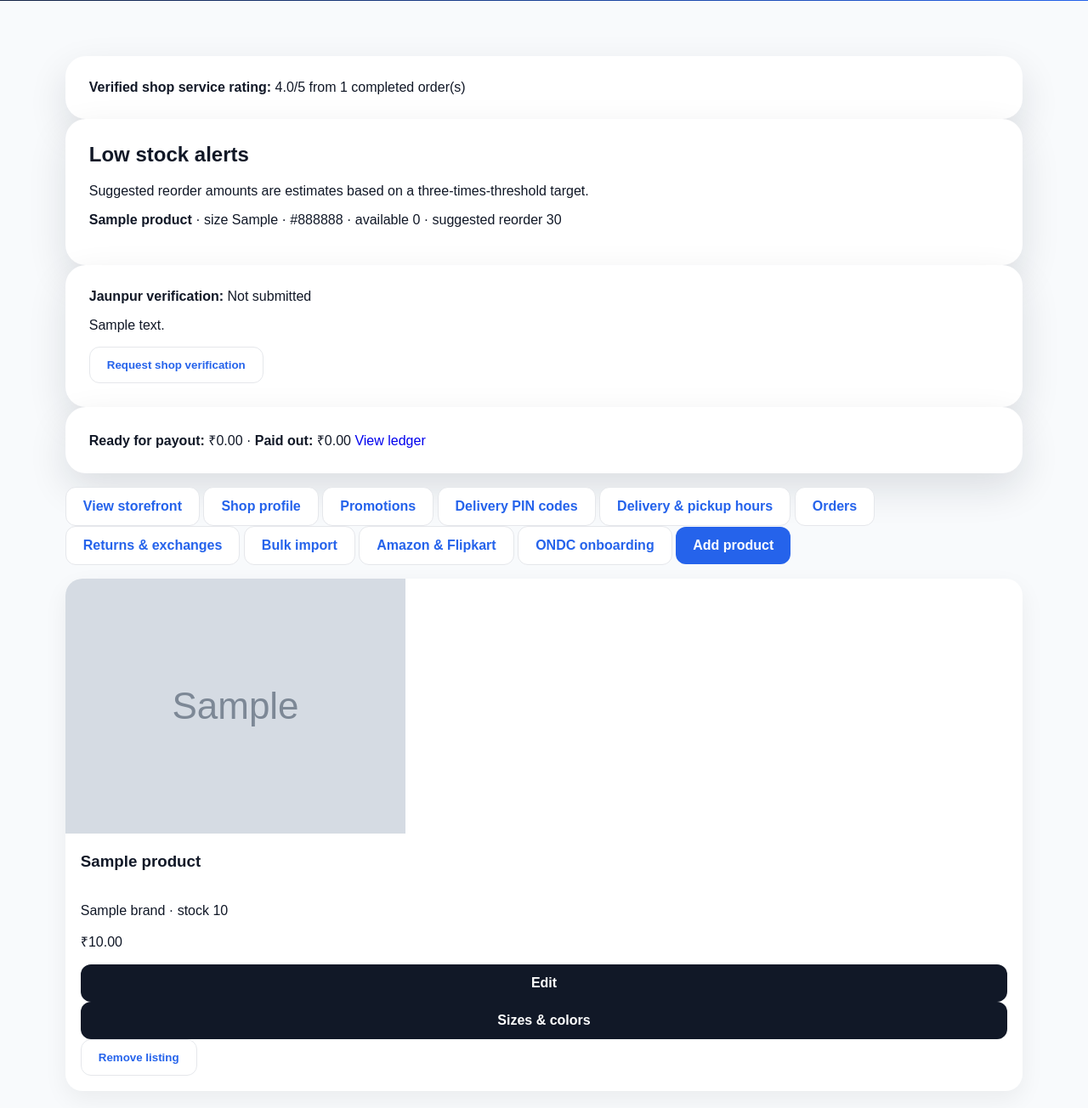
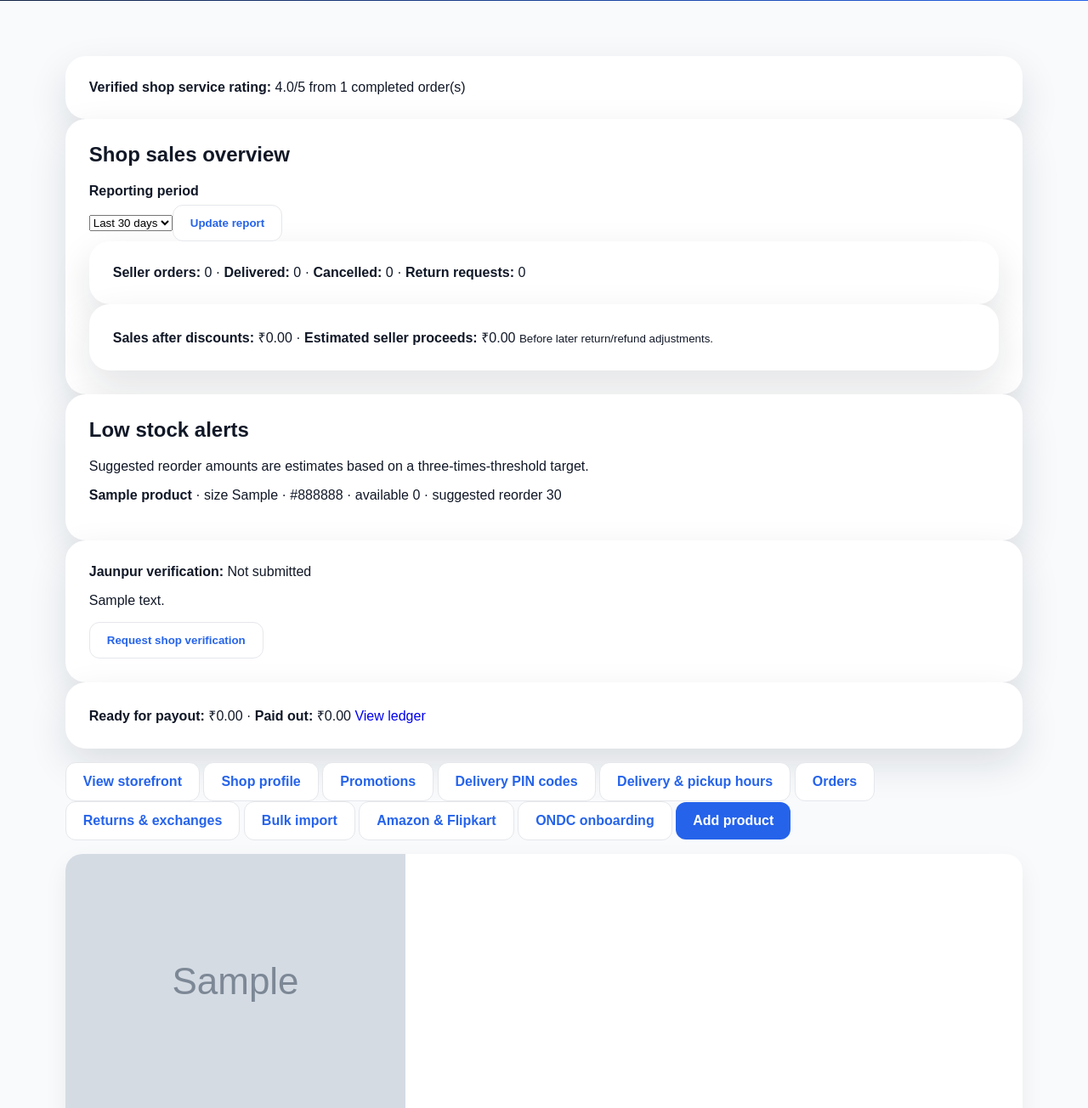
Before and after one commit to sartaj05/jaunpur-footwear-shop, a Django app: page /shops/seller/ in a window 1280 px wide; the page is wider, and only the part inside the window is pictured. Shown: the part 365-1669 px from the top of that part at 85% size. Run offline with Django 5.2, Linux system fonts and the light colour scheme; a user stored in the database is signed in; tables that the repository leaves empty hold one stand-in row (values such as "Sample post"); grey boxes marked "Sample" are stand-in pictures; parts of the project's set-up code (start-up, migrations or seed data) failed here and were passed over; some libraries are stand-ins or nearby versions.

Commit message:
feat(shops): add seller sales dashboard metrics

```diff
--- a/shops/views.py
+++ b/shops/views.py
@@ -263,6 +263,19 @@ def remove_fulfillment_slot(request, slot_id):
 def seller_dashboard(request):
     shop = get_object_or_404(Shop, owner=request.user)
     products = shop.products.select_related('brand', 'category').order_by('-created_at')
+    try:
+        period_days = int(request.GET.get('days', '30'))
+    except (TypeError, ValueError):
+        period_days = 30
+    if period_days not in {7, 30, 90}:
+        period_days = 30
+    period_start = timezone.now() - timedelta(days=period_days)
+    period_orders = shop.seller_orders.filter(created_at__gte=period_start)
+    paid_sales = period_orders.exclude(order__status='cancelled')
+    return_count = ReturnRequest.objects.filter(
+        order_item__product__shop=shop,
+        requested_at__gte=period_start,
+    ).count()
     ready_payouts = shop.seller_orders.filter(status='delivered', payout_status='pending').filter(
         Q(order__payment_status='paid') | Q(order__payment_method='Cash on Delivery')
     ).exclude(order__status='cancelled')
@@ -289,6 +302,13 @@ def seller_dashboard(request):
         'shop_review_average': shop.reviews.filter(is_visible=True).aggregate(value=Avg('rating'))['value'],
         'shop_review_count': shop.reviews.filter(is_visible=True).count(),
         'low_stock_inventory': low_stock_inventory,
+        'period_days': period_days,
+        'period_order_count': period_orders.count(),
+        'period_delivered_count': period_orders.filter(status='delivered').count(),
+        'period_cancelled_count': period_orders.filter(order__status='cancelled').count(),
+        'period_return_count': return_count,
+        'period_sales_total': paid_sales.aggregate(total=Sum('sales_amount'))['total'] or Decimal('0.00'),
+        'period_net_total': paid_sales.aggregate(total=Sum('net_amount'))['total'] or Decimal('0.00'),
     })
 
 
--- a/templates/shops/seller_dashboard.html
+++ b/templates/shops/seller_dashboard.html
@@ -4,6 +4,12 @@
 {% if shop.status != 'approved' %}<section class="featured-section"><h2>Application {{ shop.get_status_display }}</h2><p>Shop listings unlock after staff approval.</p><a class="card-btn" href="{% url 'shop_application' %}">View application</a></section>
 {% else %}<section class="featured-section">
     <div class="checkout-summary"><strong>Verified shop service rating:</strong> {% if shop_review_count %}{{ shop_review_average|floatformat:1 }}/5 from {{ shop_review_count }} completed order(s){% else %}No reviews yet{% endif %}</div>
+    <div class="checkout-form-card">
+        <h2>Shop sales overview</h2>
+        <form method="get" class="form-group"><label for="sales-period">Reporting period</label><select id="sales-period" name="days"><option value="7" {% if period_days == 7 %}selected{% endif %}>Last 7 days</option><option value="30" {% if period_days == 30 %}selected{% endif %}>Last 30 days</option><option value="90" {% if period_days == 90 %}selected{% endif %}>Last 90 days</option></select><button class="secondary-btn">Update report</button></form>
+        <div class="checkout-summary"><strong>Seller orders:</strong> {{ period_order_count }} · <strong>Delivered:</strong> {{ period_delivered_count }} · <strong>Cancelled:</strong> {{ period_cancelled_count }} · <strong>Return requests:</strong> {{ period_return_count }}</div>
+        <div class="checkout-summary"><strong>Sales after discounts:</strong> ₹{{ period_sales_total }} · <strong>Estimated seller proceeds:</strong> ₹{{ period_net_total }} <small>Before later return/refund adjustments.</small></div>
+    </div>
     {% if low_stock_inventory %}<div class="checkout-form-card"><h2>Low stock alerts</h2><p>Suggested reorder amounts are estimates based on a three-times-threshold target.</p>{% for row in low_stock_inventory %}<p><strong>{{ row.product.name }}</strong>{% if row.variant %} · size {{ row.variant.size }} · {{ row.variant.color }}{% endif %} · available {{ row.available }} · suggested reorder {{ row.reorder_quantity }}</p>{% endfor %}</div>{% endif %}
     <div class="checkout-summary"><strong>Jaunpur verification:</strong> {{ shop.get_verification_status_display }}{% if shop.verification_note %}<p>{{ shop.verification_note }}</p>{% endif %}{% if shop.verification_status != 'verified' %}<form method="post" action="{% url 'request_shop_verification' %}">{% csrf_token %}<button class="secondary-btn">Request shop verification</button></form>{% endif %}</div>
     <div class="checkout-summary"><strong>Ready for payout:</strong> ₹{{ pending_payout_total }} · <strong>Paid out:</strong> ₹{{ paid_payout_total }} <a href="{% url 'seller_payout_ledger' %}">View ledger</a></div>
```
Also changed, not shown: README.md.
